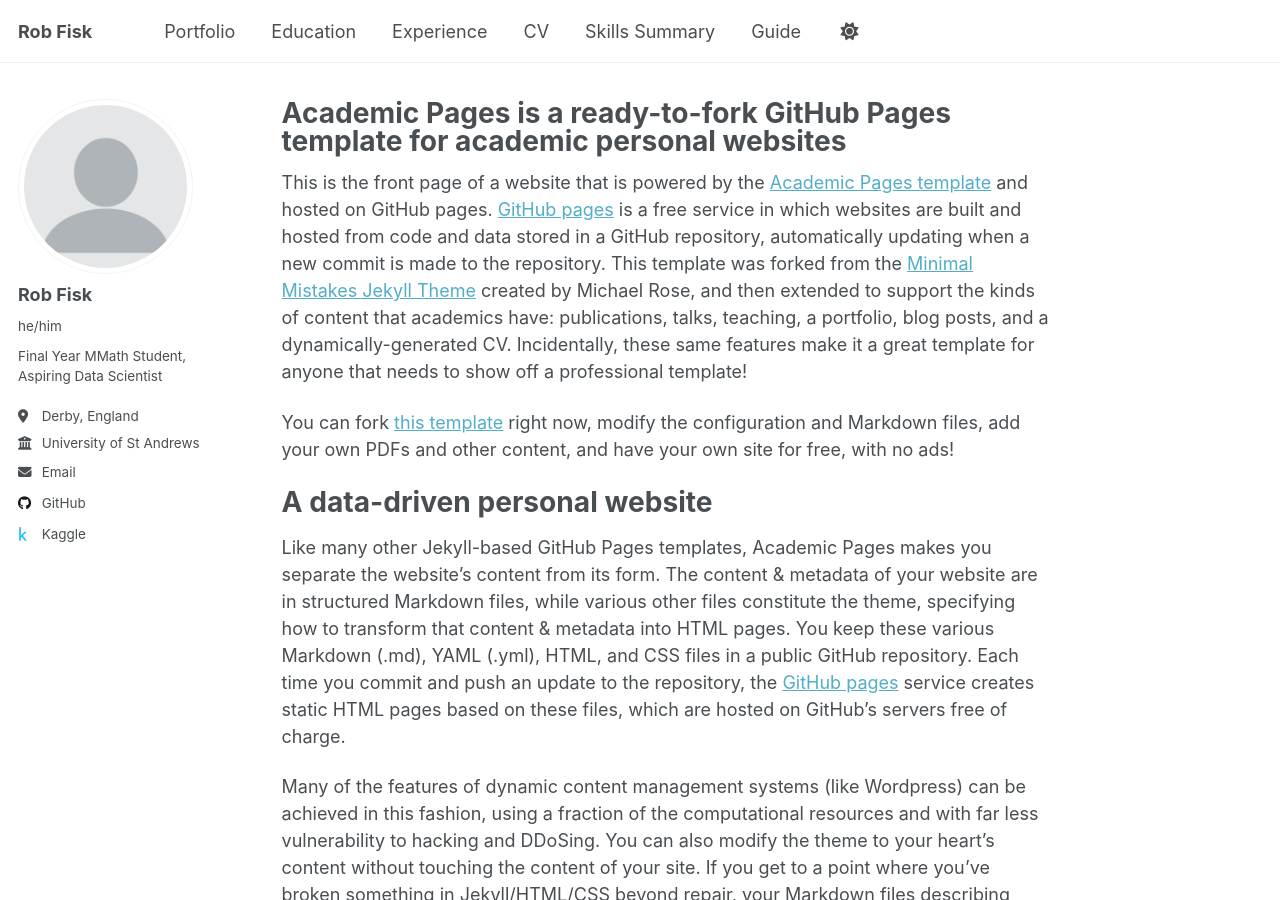
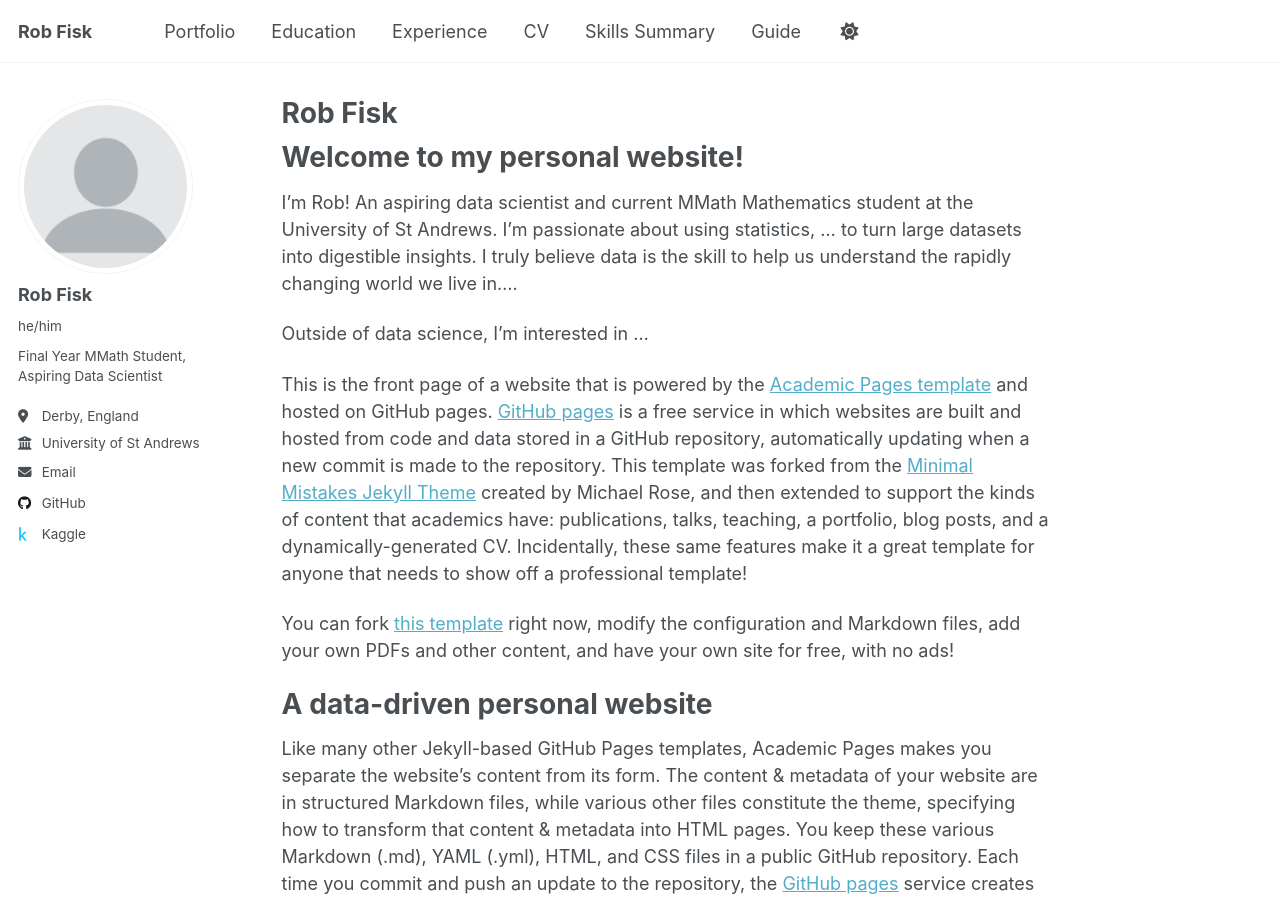
Before and after one commit to RobFisk/robfisk.github.io, a Jekyll site: the page built from _pages/about.md, in a window 1280 px wide and 900 px high. Built offline with Jekyll 4.4.1, drawn with Linux system fonts in a browser that asks for light colours; a script that is not in the unit is left out.

Commit message:
Update about.md

```diff
--- a/_pages/about.md
+++ b/_pages/about.md
@@ -1,11 +1,17 @@
 ---
 permalink: /
-title: "Academic Pages is a ready-to-fork GitHub Pages template for academic personal websites"
+title: "Rob Fisk"
 author_profile: true
 redirect_from:
   - /about/
   - /about.html
 ---
+
+Welcome to my personal website!
+======
+I'm Rob! An aspiring data scientist and current MMath Mathematics student at the University of St Andrews. I'm passionate about using statistics, ... to turn large datasets into digestible insights. I truly believe data is the skill to help us understand the rapidly changing world we live in....
+
+Outside of data science, I'm interested in ...
 
 This is the front page of a website that is powered by the [Academic Pages template](https://github.com/academicpages/academicpages.github.io) and hosted on GitHub pages. [GitHub pages](https://pages.github.com) is a free service in which websites are built and hosted from code and data stored in a GitHub repository, automatically updating when a new commit is made to the repository. This template was forked from the [Minimal Mistakes Jekyll Theme](https://mmistakes.github.io/minimal-mistakes/) created by Michael Rose, and then extended to support the kinds of content that academics have: publications, talks, teaching, a portfolio, blog posts, and a dynamically-generated CV. Incidentally, these same features make it a great template for anyone that needs to show off a professional template!
 
```
